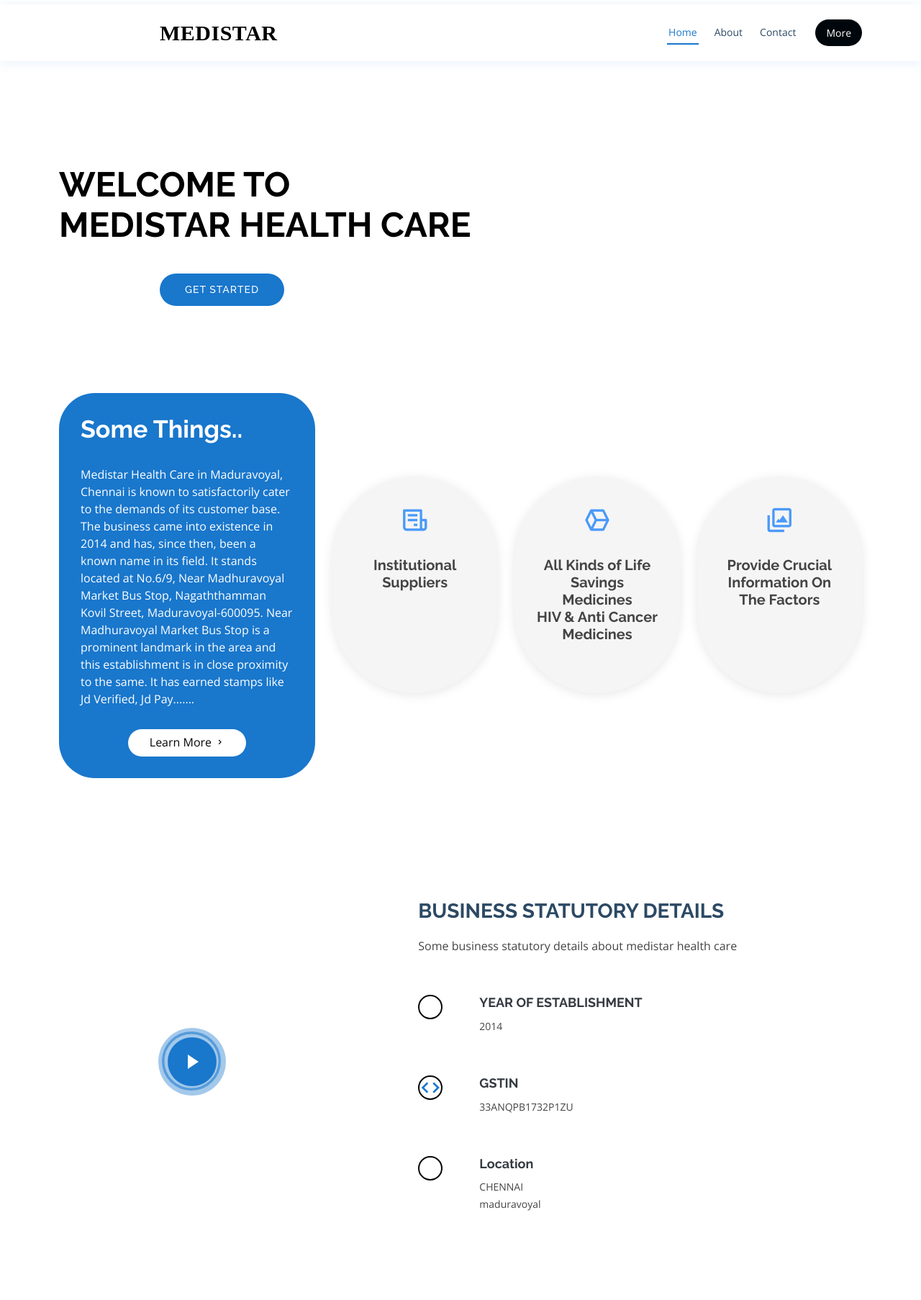
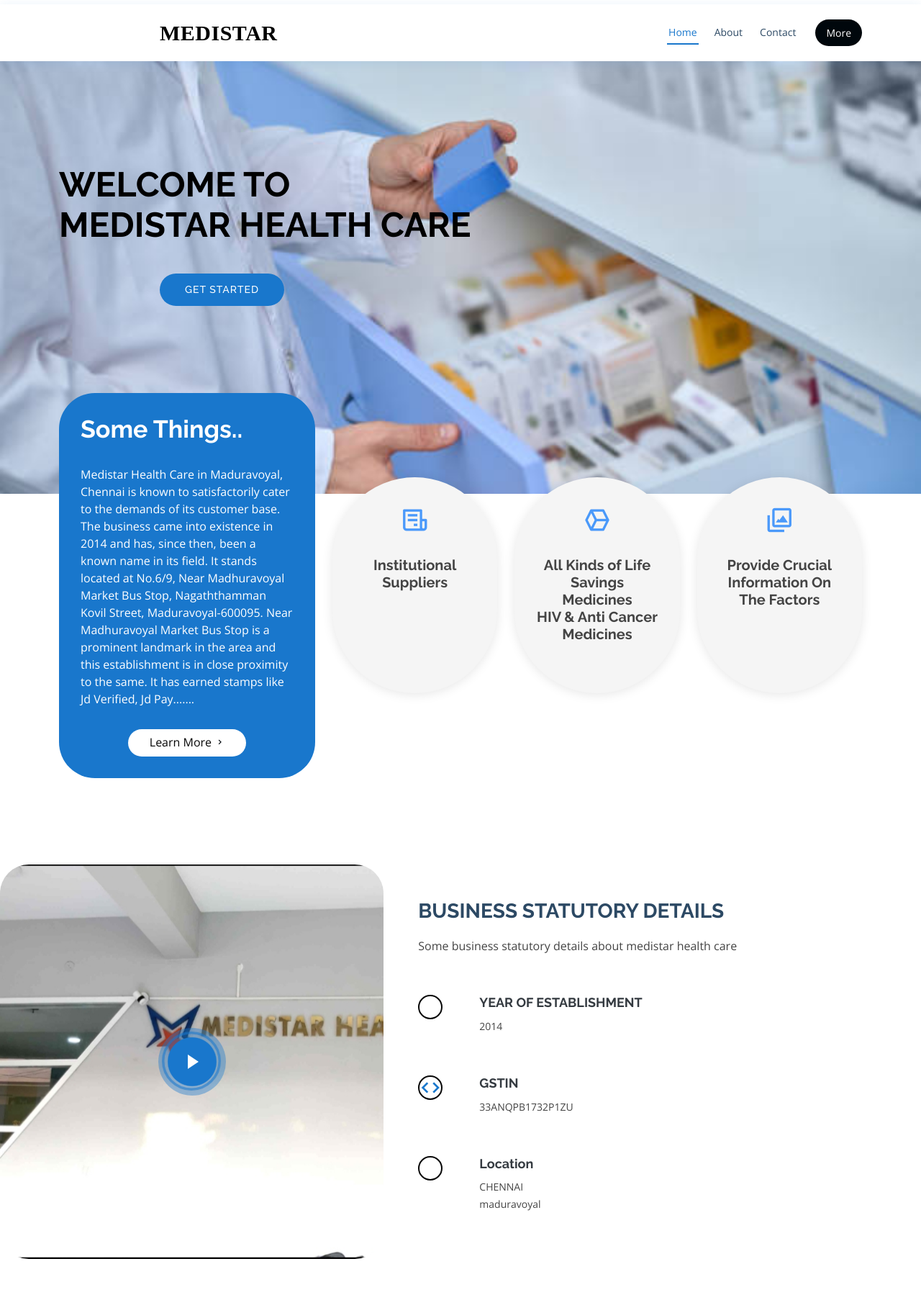
Before and after one commit to akhilramanan/medistar_pharm, a plain HTML site: page index.html in a window 1280 px wide. Shown: the part 34-1840 px from the top of the page at 72% size. Drawn offline with nearby package versions, Linux system fonts and the light colour scheme; some icons are missing; files whose address does not match are found by name.

Commit message:
Update style.css

```diff
--- a/assets/css/style.css
+++ b/assets/css/style.css
@@ -460,7 +460,7 @@ h6 {
 #hero {
   width: 100%;
   height: 90vh;
-  background-image: url(assets\img\istockphoto-1454436040-612x612\ \ new.jpg);
+  background-image: url(assets/img/istockphoto-1454436040-612x612\ \ new.jpg);
   /* background: url("assets/img/world-1185076_640.webp") top center; */
   background-size: cover;
   margin-bottom: -200px;
@@ -796,7 +796,7 @@ section {
 }
 
 .about .video-box {
-  background-image: url(assets\img\IMG_20240207_112518\ \ 09.jpg);
+  background-image: url(assets/img/IMG_20240207_112518\ \ 09.jpg);
   /* background: url("../img/about.jpg") center center no-repeat; */
   background-size: cover;
   min-height: 500px;
```
